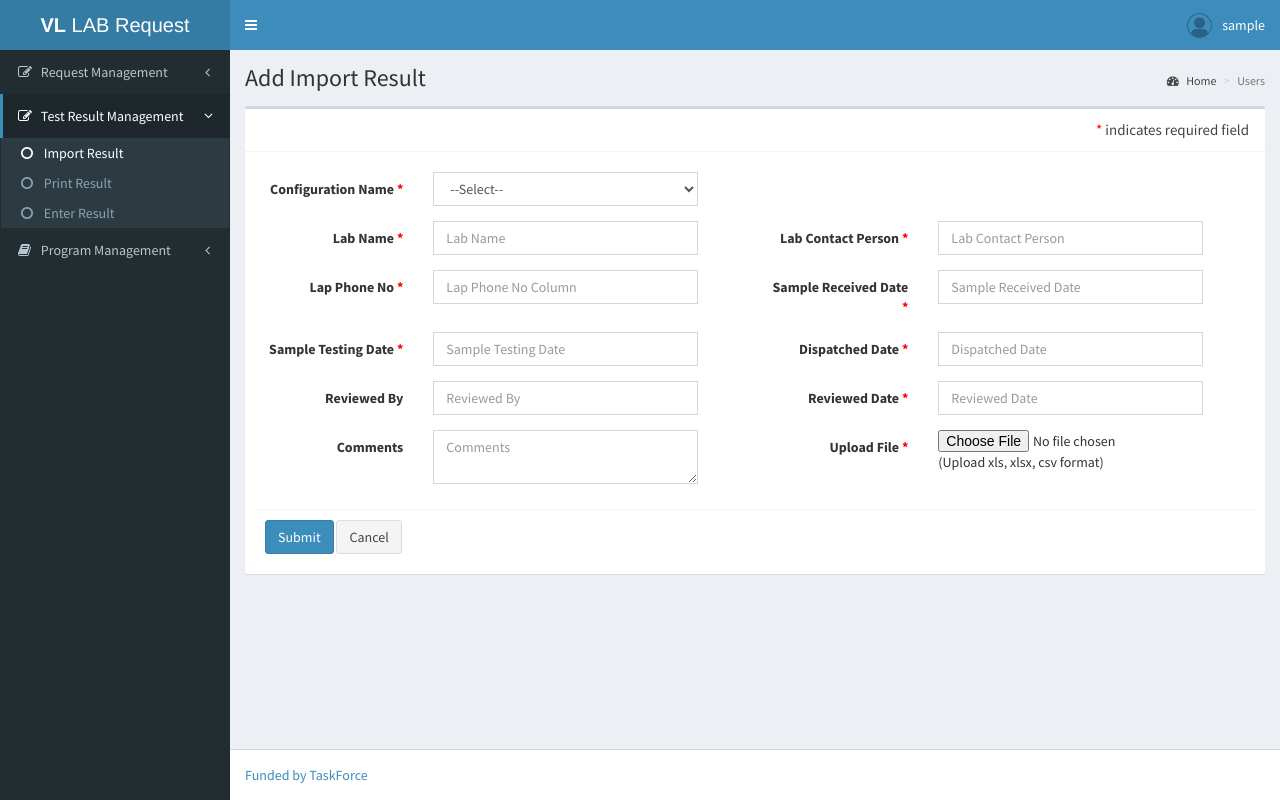
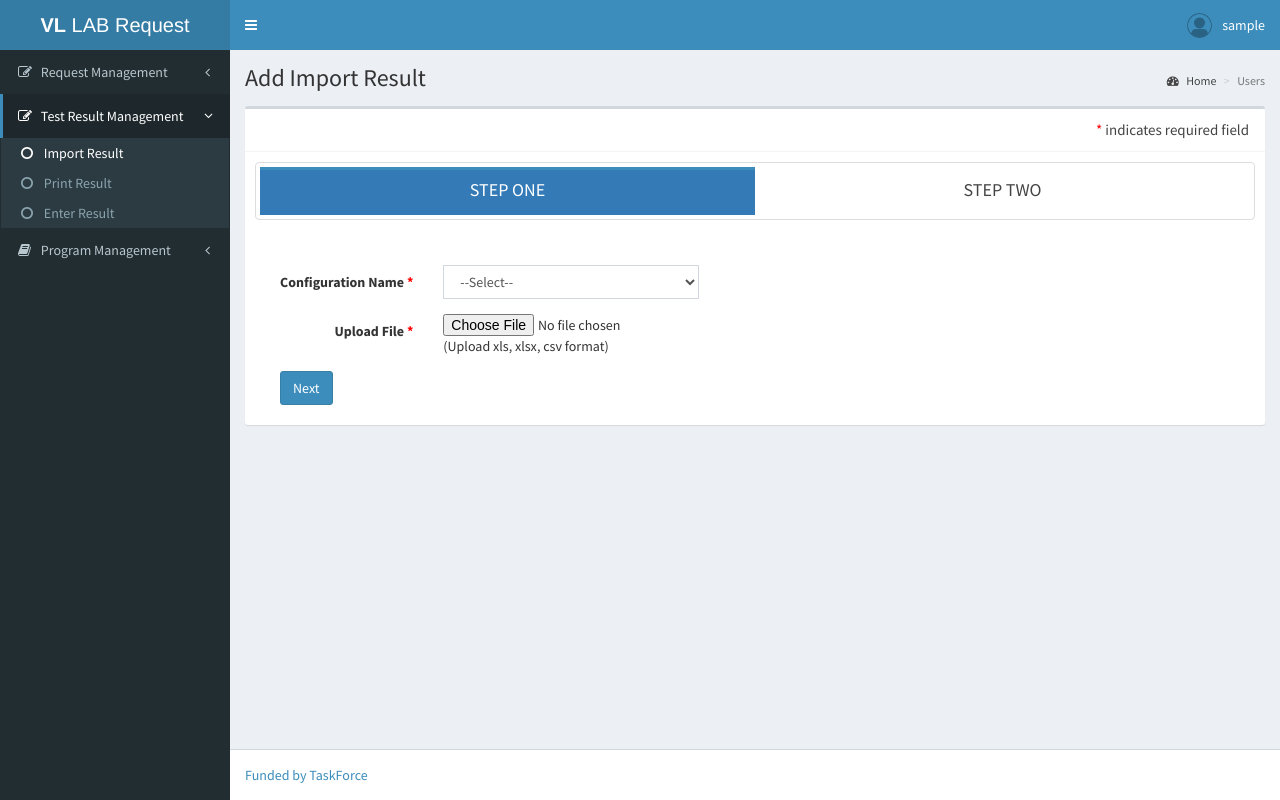
Before and after one commit to amitdugar/vlsm, a PHP site: page /addImportResult.php in a window 1280 px wide. Run offline with PHP 8.4, Linux system fonts and the light colour scheme; the visitor is signed in with stand-in values (Sample User, id 1); data that the repository does not hold is empty.

Commit message:
added tab view in importresult

```diff
--- a/addImportResult.php
+++ b/addImportResult.php
@@ -27,8 +27,28 @@ $iResult = $db->rawQuery($query);
         <!-- /.box-header -->
         <div class="box-body">
           <!-- form start -->
+          <div class="row form-group">
+          <div class="col-xs-12 wizard_steps">
+               <ul class="clearfix nav nav-pills nav-justified thumbnail setup-panel">
+                  <li class="active" id="list-step-1">
+                      <a href="javascript:void(0);" id="#step-1" class="clearfix" onclick="changeStep(this, null)">
+                          <h4 class="list-group-item-heading">STEP ONE</h4>
+                      </a>
+                  </li>
+                  <li id="list-step-2">
+                      <a href="javascript:void(0);" id="#step-2" class="clearfix" onclick="changeStep(this, 'stepOneForm')">
+                          <h4 class="list-group-item-heading">STEP TWO</h4>
+                      </a>
+                  </li>
+              </ul>
+          </div>
+	</div>
             <form class="form-horizontal" method='post'  name='addImportResultForm' id='addImportResultForm' enctype="multipart/form-data" autocomplete="off" action="addImportResultHelper.php">
               <div class="box-body">
+                <div class="wizard_content">
+                  <div class="row setup-content step" id="step-1" style="display:block;">
+                    <div class="col-xs-12">
+                      <div class="col-md-12" id="stepOneForm">
                         <div class="row">
                           <div class="col-md-6">
                             <div class="form-group">
@@ -45,8 +65,26 @@ $iResult = $db->rawQuery($query);
                                 </div>
                             </div>
                           </div>
+                        </div>
+                        <div class="row">
+                          <div class="col-md-6">
+                            <div class="form-group">
+                                <label class="col-lg-4 control-label">Upload File <span class="mandatory">*</span></label>
+                                <div class="col-lg-7">
+                                <input type="file" class="isRequired" name="resultFile" id="resultFile" title="Please choose result file">
+                                (Upload xls, xlsx, csv format)
+                                </div>
+                            </div>
+                          </div>
+                        </div>
+                        <a href="javascript:void(0)" class="btn btn-primary" id="step-2" onclick="validateStep(this.id, 'stepOneForm', false);return false;">Next</a>
+                    </div>
+                  </div>
+                </div>
 
-                </div>
+                <div class="row setup-content step" id="step-2" style="display:none;">
+                  <div class="col-xs-12">
+                    <div class="col-md-12" id="stepTwoForm">
                       <div class="row">
                          <div class="col-md-6">
                           <div class="form-group">
@@ -65,9 +103,7 @@ $iResult = $db->rawQuery($query);
                           </div>
                         </div>
                       </div>
-
                       <div class="row">
-
                          <div class="col-md-6">
                           <div class="form-group">
                               <label for="labPhoneNo" class="col-lg-4 control-label">Lap Phone No <span class="mandatory">*</span></label>
@@ -85,9 +121,7 @@ $iResult = $db->rawQuery($query);
                           </div>
                         </div>
                       </div>
-
                       <div class="row">
-
                          <div class="col-md-6">
                           <div class="form-group">
                               <label class="col-lg-4 control-label">Sample Testing Date <span class="mandatory">*</span></label>
@@ -104,11 +138,8 @@ $iResult = $db->rawQuery($query);
                               </div>
                           </div>
                         </div>
-
                       </div>
-
                       <div class="row">
-
                         <div class="col-md-6">
                           <div class="form-group">
                               <label for="reviewedBy" class="col-lg-4 control-label">Reviewed By</label>
@@ -117,7 +148,6 @@ $iResult = $db->rawQuery($query);
                               </div>
                           </div>
                         </div>
-
                         <div class="col-md-6">
                           <div class="form-group">
                               <label class="col-lg-4 control-label">Reviewed Date <span class="mandatory">*</span></label>
@@ -127,7 +157,6 @@ $iResult = $db->rawQuery($query);
                           </div>
                         </div>
                       </div>
-
                       <div class="row">
                          <div class="col-md-6">
                           <div class="form-group">
@@ -137,26 +166,21 @@ $iResult = $db->rawQuery($query);
                               </div>
                           </div>
                         </div>
-
-                  <div class="col-md-6">
-                    <div class="form-group">
-                        <label class="col-lg-4 control-label">Upload File <span class="mandatory">*</span></label>
-                        <div class="col-lg-7">
-                        <input type="file" class="isRequired" name="resultFile" id="resultFile" title="Please choose result file">
-                        (Upload xls, xlsx, csv format)
+                      </div>
+                      <div class="row form-group">
+                      <div class="box-footer">
+                        <a href="javascript:void(0)" class="btn btn-primary" onclick="prevStep('step-1')">Prev</a>
+                        <a class="btn btn-primary" href="javascript:void(0);" onclick="validateNow();return false;">Submit</a>
+                        <a href="index.php" class="btn btn-default"> Cancel</a>
                       </div>
                       </div>
                     </div>
-
                   </div>
-
-
+                </div>
+                </div>
               </div>
               <!-- /.box-body -->
-              <div class="box-footer">
-                <a class="btn btn-primary" href="javascript:void(0);" onclick="validateNow();return false;">Submit</a>
-                <a href="index.php" class="btn btn-default"> Cancel</a>
-              </div>
+
               <!-- /.box-footer -->
             </form>
           <!-- /.row -->
@@ -191,6 +215,78 @@ $iResult = $db->rawQuery($query);
     });
 
   });
+  function changeStep(obj, formId){
+	var step = $(obj).attr('id');
+	var step_num = $(obj).attr('id').replace('#step-','');
+	for(m=1;m<step_num;m++){
+	  if (m==1) {
+	    formId='stepOneForm';
+	  }
+	  if (m==2) {
+	    formId='stepTwoForm';
+	  }
+
+	  if(formId != null){
+	      flag = deforayValidator.init({
+		  formId: formId
+	      });
+
+	      if(flag == false || flag == 'false'){
+		if(!$("#list-step-"+m).hasClass('active')){
+		  $('.wizard_content').children().hide();
+		}
+		$('.wizard_steps ul li').removeClass('active');
+		$("#list-step-"+m).addClass('active');
+
+		$('.wizard_content').children("#step-"+m).fadeIn();
+		return false;
+	      }
+	  }
+	}
+
+        if(flag == true || flag == 'true' || formId == null){
+            $('.wizard_steps ul li').removeClass('active');
+            $(obj).parent('li').addClass('active');
+            var step = $(obj).attr('id');
+            $('.wizard_content').children().hide();
+            $('.wizard_content').children(step).fadeIn();
+            return false;
+        }
+    }
+  duplicateName=true;
+    function validateStep(buttonID,formId,submitForm){
+	if (submitForm) {
+	  formId='addEmployeeInformation';
+	}
+        flag = deforayValidator.init({
+            formId: formId
+        });
+
+      if(flag == true || flag == 'true'){
+        if(duplicateName){
+            var step = buttonID;
+            var hash_step = ('#'+step);
+            // if submitForm is true, then no need to change the step.
+            if(submitForm){
+                document.getElementById('addEmployeeInformation').submit();
+            }
+            else{
+                $('.wizard_steps ul li').removeClass('active');
+                $('a[id='+ hash_step +']').parent().addClass('active');
+                $('.wizard_content').children().hide();
+                $('.wizard_content').children(hash_step).fadeIn();
+                return false;
+            }
+        }
+      }
+    }
+    function prevStep(objId) {
+	$('.wizard_steps ul li').removeClass('active');
+        $("#list-"+objId).addClass('active');
+	$('.wizard_content').children().hide();
+        $('.wizard_content').children("#"+objId).fadeIn();
+
+    }
 </script>
 
  <?php
```
Lines whose indentation alone changed are shown as unchanged.
